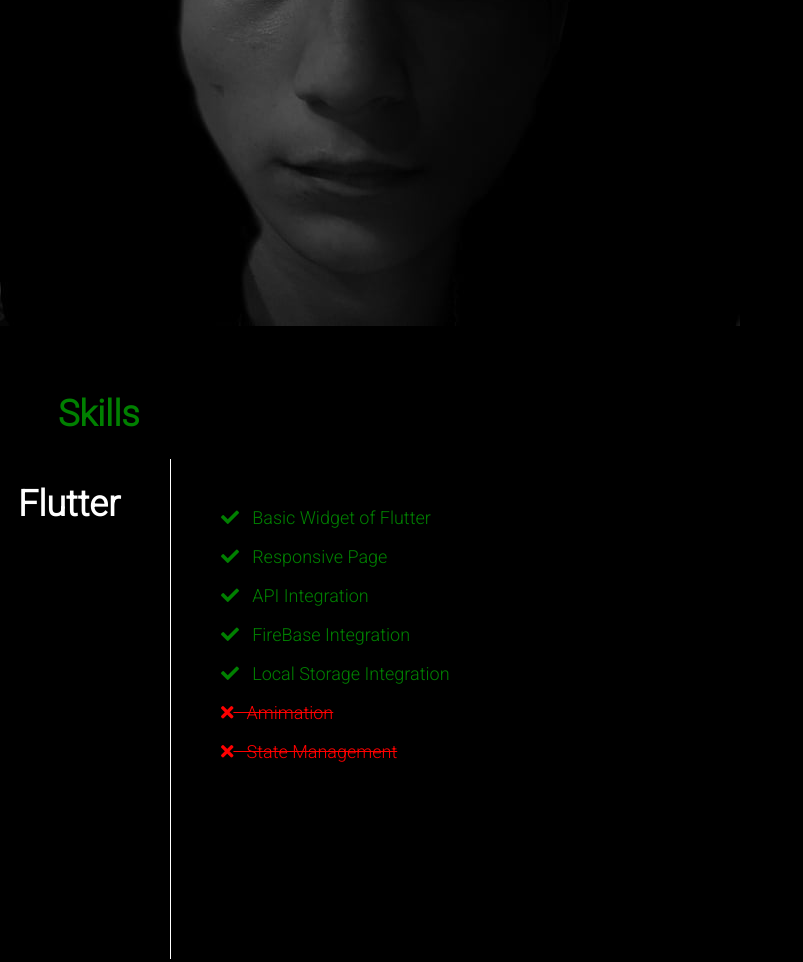
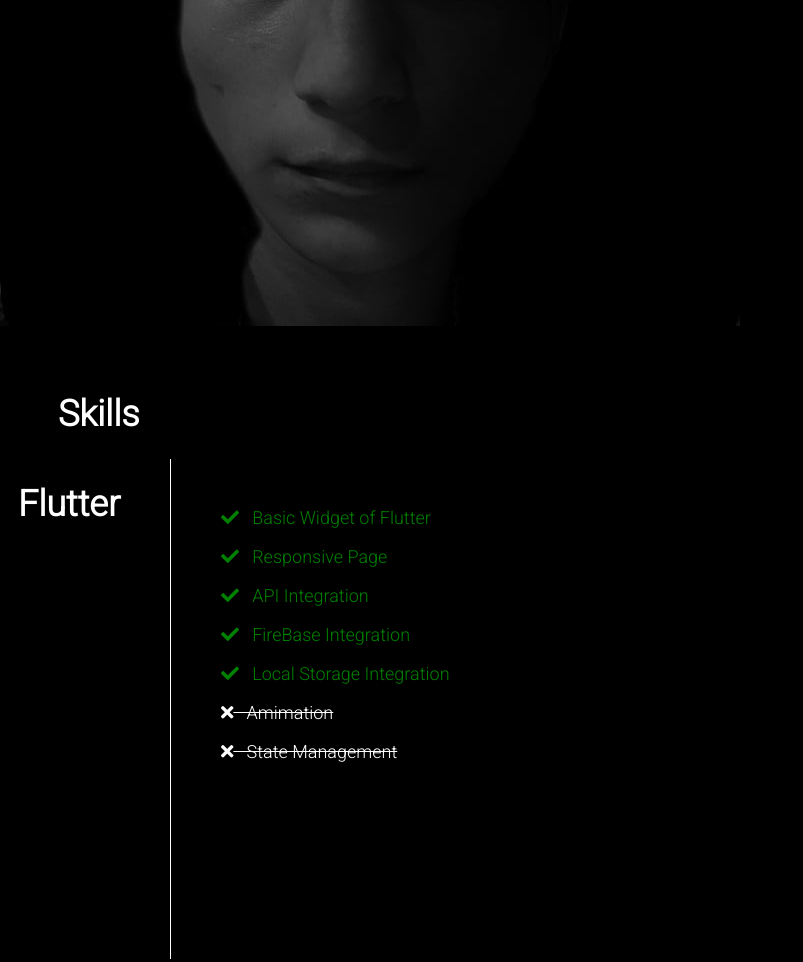
Before and after one commit to Bibhukiju/Portfolio, a plain HTML site: page index.html in a window 1280 px wide. Shown: the part 414-1376 px from the top of the page, without its empty margins (0-803 px from the left). Drawn offline with Linux system fonts and the light colour scheme.

Commit message:
color correction is done

```diff
--- a/index.html
+++ b/index.html
@@ -51,7 +51,7 @@
       </div>
     </div>
     <div style="height: 100%; width: 100%;">
-      <h1 style="color: green; margin-left: 50; margin-top: 10;">
+      <h1 style="color:white; margin-left: 50; margin-top: 10;">
         Skills
       </h1>
       <div>
@@ -78,10 +78,10 @@
             <p ><i class="fa fa-check"></i><span>&nbsp &nbspLocal Storage Integration</span></p>
           </li>
           <li>
-            <p style="color:red"><i class="fa fa-times "></i><span style="text-decoration: line-through;">&nbsp &nbspAmimation</span></p>
+            <p style="color:white"><i class="fa fa-times "></i><span style="text-decoration: line-through;">&nbsp &nbspAmimation</span></p>
           </li>
           <li>
-            <p style="color:red"><i class="fa fa-times "></i><span style="text-decoration: line-through;">&nbsp &nbspState Management</span></p>
+            <p style="color:white"><i class="fa fa-times "></i><span style="text-decoration: line-through;">&nbsp &nbspState Management</span></p>
           </li>
         </div>
       </div>
```
